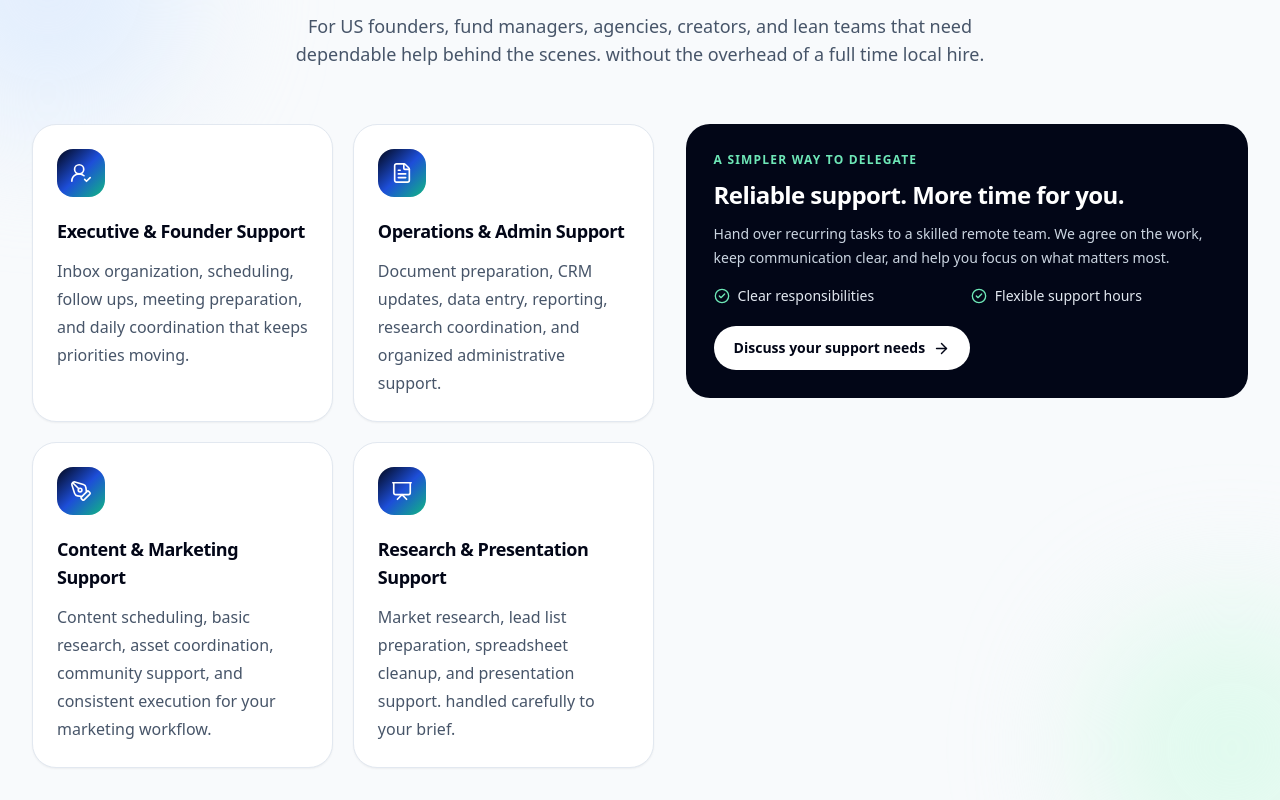
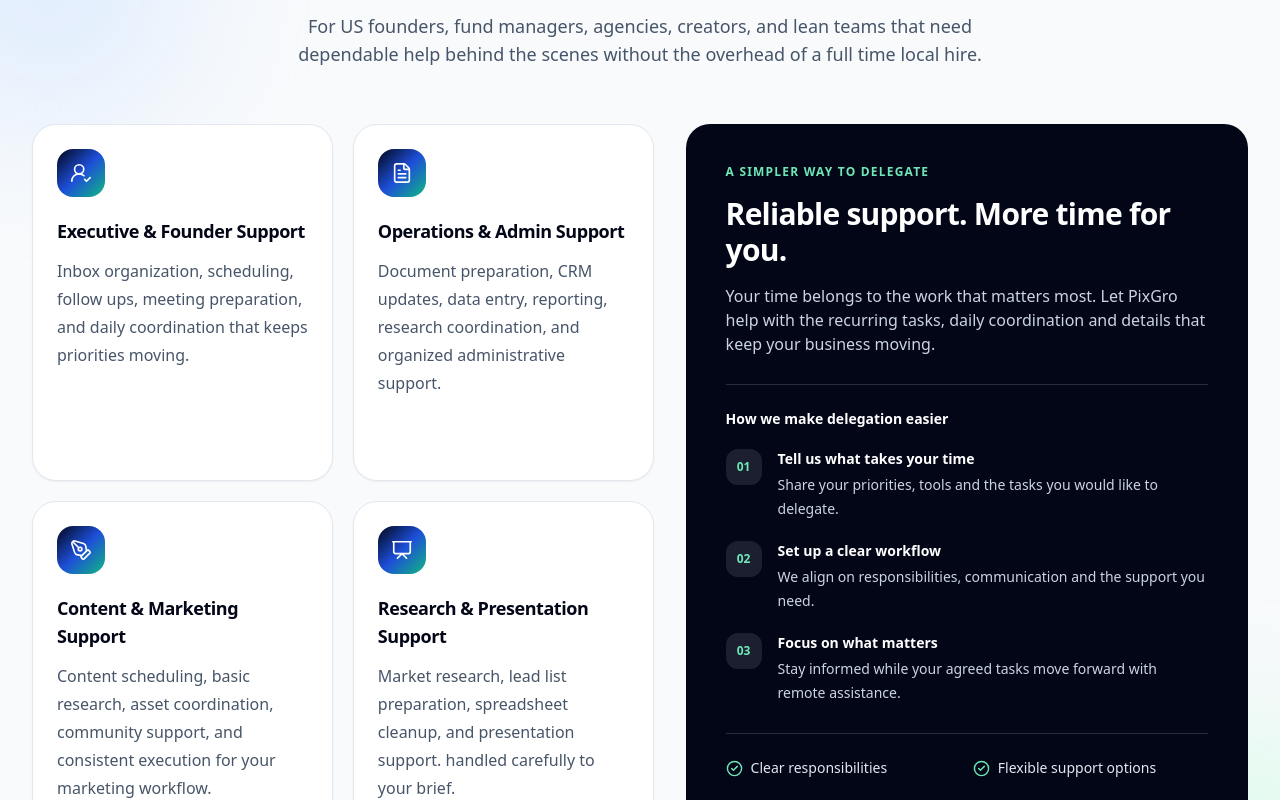
Before and after one commit to swayamrajora/new-pixgro-solution-website, a React (Vite) app: page / in a window 1280 px wide. Shown: the part 1580-2380 px from the top of the page. Built offline with nearby package versions, Linux system fonts and the light colour scheme.

Commit message:
Expand VA support card to match service grid height and explain delegation process

```diff
--- a/src/components/VirtualAssistant.jsx
+++ b/src/components/VirtualAssistant.jsx
@@ -11,10 +11,10 @@ function VirtualAssistant() {
         <SectionHeader
           eyebrow="Virtual assistant support"
           title="More focused time for your highest-value work"
-          description="For US founders, fund managers, agencies, creators, and lean teams that need dependable help behind the scenes. without the overhead of a full time local hire."
+          description="For US founders, fund managers, agencies, creators, and lean teams that need dependable help behind the scenes without the overhead of a full time local hire."
         />
 
-        <div className="mt-14 grid gap-8 lg:grid-cols-[1.05fr_0.95fr] lg:items-start">
+        <div className="mt-14 grid gap-8 lg:grid-cols-[1.05fr_0.95fr] lg:items-stretch">
           <div className="grid gap-5 sm:grid-cols-2">
             {vaServices.map((service) => (
               <article key={service.title} className="rounded-3xl border border-slate-200 bg-white p-6 shadow-sm transition duration-300 hover:-translate-y-1 hover:shadow-premium">
@@ -27,15 +27,41 @@ function VirtualAssistant() {
             ))}
           </div>
 
-          <aside className="self-start rounded-3xl bg-slate-950 p-6 text-white shadow-premium sm:p-7">
+          <aside className="flex h-full flex-col rounded-3xl bg-slate-950 p-7 text-white shadow-premium sm:p-9 lg:p-10">
             <p className="text-xs font-semibold uppercase tracking-widest text-emerald-300">A simpler way to delegate</p>
-            <h3 className="mt-3 text-2xl font-semibold leading-tight tracking-tight">Reliable support. More time for you.</h3>
-            <p className="mt-3 text-sm leading-6 text-slate-300">Hand over recurring tasks to a skilled remote team. We agree on the work, keep communication clear, and help you focus on what matters most.</p>
-            <div className="mt-4 grid gap-2 sm:grid-cols-2 lg:grid-cols-1 xl:grid-cols-2">
-              <span className="flex items-center gap-2 text-sm text-slate-200"><CheckCircle2 size={16} className="shrink-0 text-emerald-300" />Clear responsibilities</span>
-              <span className="flex items-center gap-2 text-sm text-slate-200"><CheckCircle2 size={16} className="shrink-0 text-emerald-300" />Flexible support hours</span>
+            <h3 className="mt-4 text-2xl font-semibold leading-tight tracking-tight sm:text-3xl">Reliable support. More time for you.</h3>
+            <p className="mt-4 text-sm leading-7 text-slate-300 sm:text-base">
+              Your time belongs to the work that matters most. Let PixGro help with the recurring tasks, daily coordination and details that keep your business moving.
+            </p>
+
+            <div className="mt-7 border-t border-white/15 pt-6">
+              <p className="text-sm font-semibold text-white">How we make delegation easier</p>
+              <div className="mt-5 space-y-5">
+                {[
+                  { number: '01', title: 'Tell us what takes your time', description: 'Share your priorities, tools and the tasks you would like to delegate.' },
+                  { number: '02', title: 'Set up a clear workflow', description: 'We align on responsibilities, communication and the support you need.' },
+                  { number: '03', title: 'Focus on what matters', description: 'Stay informed while your agreed tasks move forward with remote assistance.' },
+                ].map((step) => (
+                  <div key={step.number} className="flex items-start gap-4">
+                    <span className="grid h-9 w-9 shrink-0 place-items-center rounded-xl bg-white/10 text-xs font-bold text-emerald-300">{step.number}</span>
+                    <div>
+                      <p className="text-sm font-semibold text-white">{step.title}</p>
+                      <p className="mt-1 text-sm leading-6 text-slate-300">{step.description}</p>
+                    </div>
+                  </div>
+                ))}
+              </div>
             </div>
-            <a href="#contact" className="mt-5 inline-flex items-center gap-2 rounded-full bg-white px-5 py-3 text-sm font-semibold text-slate-950 transition hover:bg-emerald-100">Discuss your support needs <ArrowRight size={17} /></a>
+
+            <div className="mt-auto pt-7">
+              <div className="grid gap-3 border-t border-white/15 pt-6 sm:grid-cols-2">
+                <span className="flex items-center gap-2 text-sm text-slate-200"><CheckCircle2 size={17} className="shrink-0 text-emerald-300" />Clear responsibilities</span>
+                <span className="flex items-center gap-2 text-sm text-slate-200"><CheckCircle2 size={17} className="shrink-0 text-emerald-300" />Flexible support options</span>
+              </div>
+              <a href="#contact" className="mt-6 inline-flex items-center gap-2 rounded-full bg-white px-5 py-3 text-sm font-semibold text-slate-950 transition hover:bg-emerald-100">
+                Discuss your support needs <ArrowRight size={17} />
+              </a>
+            </div>
           </aside>
         </div>
 
```
